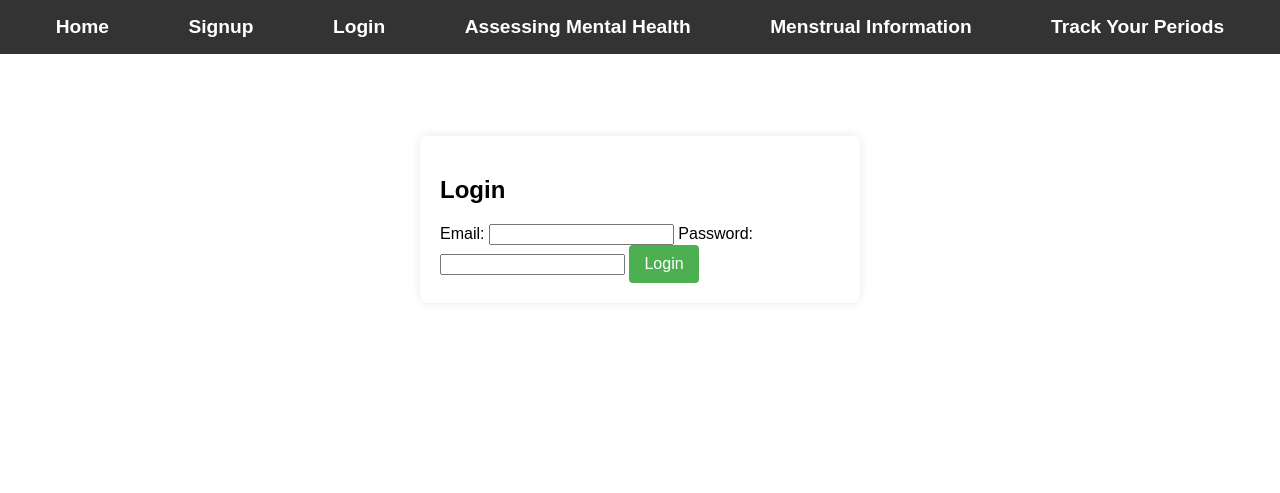
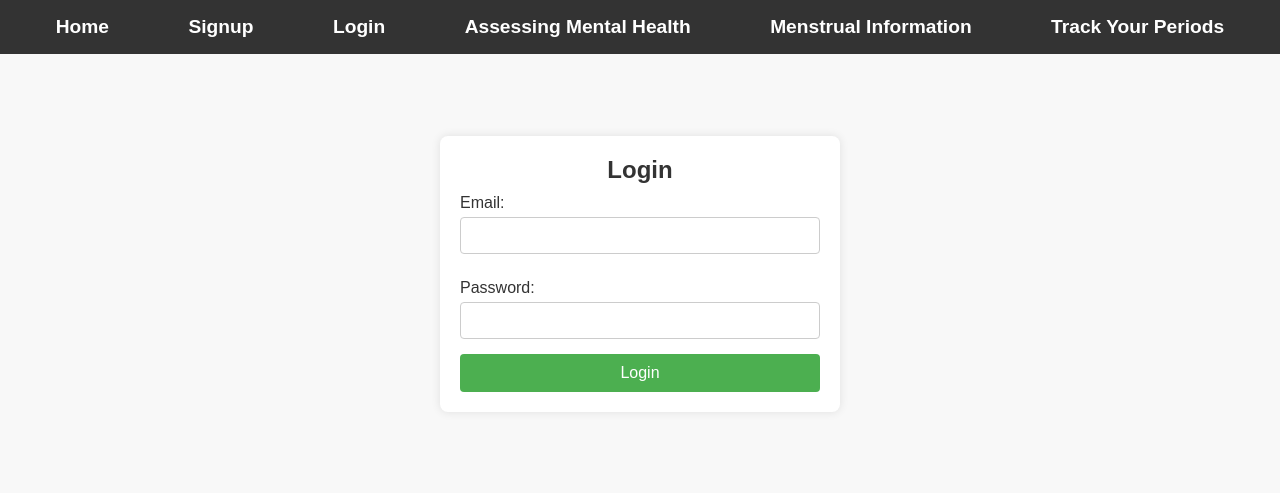
Before and after one commit to Ansumanbhujabal/MindFlow_SIH, a Flask app: page /login in a window 1280 px wide. Shown: the top 493 px of the page. Run offline with Flask 3, Linux system fonts and the light colour scheme.

Commit message:
folder add

```diff
--- /dev/null
+++ b/static/base.css
@@ -0,0 +1,53 @@
+/* Reset some default styles */
+* {
+  margin: 0;
+  padding: 0;
+  box-sizing: border-box;
+}
+
+body {
+  font-family: "Arial", sans-serif;
+  background-color: #f8f8f8;
+  margin: 0;
+}
+
+nav {
+  background-color: #333;
+  color: #fff;
+  padding: 1rem;
+}
+
+nav ul {
+  list-style: none;
+  padding: 0;
+  margin: 0;
+  display: flex;
+  justify-content: space-around;
+}
+
+nav a {
+  text-decoration: none;
+  color: #fff;
+  font-weight: bold;
+  font-size: 1.2rem;
+  transition: color 0.3s ease-in-out;
+}
+
+nav a:hover {
+  color: #ffcc00;
+}
+
+.content {
+  padding: 2rem;
+}
+
+.home {
+  text-align: center;
+  padding: 20px;
+  background-color: #fff;
+  box-shadow: 0 0 10px rgba(0, 0, 0, 0.1);
+  margin: 20px;
+  border-radius: 8px;
+}
+
+/* Add more styles as needed */
--- /dev/null
+++ b/static/login.css
@@ -0,0 +1,46 @@
+/* styles.css */
+
+.login-form {
+  max-width: 400px;
+  margin: 50px auto;
+  padding: 20px;
+  background-color: #fff;
+  box-shadow: 0 0 10px rgba(0, 0, 0, 0.1);
+  border-radius: 8px;
+}
+
+.login-form h2 {
+  text-align: center;
+  color: #333;
+}
+
+.login-form label {
+  display: block;
+  margin-top: 10px;
+  color: #333;
+}
+
+.login-form input {
+  width: 100%;
+  padding: 10px;
+  margin-top: 5px;
+  margin-bottom: 15px;
+  box-sizing: border-box;
+  border: 1px solid #ccc;
+  border-radius: 4px;
+}
+
+.login-form button {
+  background-color: #4caf50;
+  color: #fff;
+  padding: 10px 15px;
+  border: none;
+  border-radius: 4px;
+  cursor: pointer;
+  font-size: 16px;
+  width: 100%;
+}
+
+.login-form button:hover {
+  background-color: #45a049;
+}
--- a/templates/base.html
+++ b/templates/base.html
@@ -5,45 +5,17 @@
     <meta http-equiv="X-UA-Compatible" content="IE=edge" />
     <meta name="viewport" content="width=device-width, initial-scale=1.0" />
     <title>{% block title %}User Input Form{% endblock %}</title>
-    <style>
-      body {
-        font-family: "Arial", sans-serif;
-        margin: 0;
-        padding: 0;
-        box-sizing: border-box;
-      }
 
-      nav {
-        background-color: #333;
-        color: #fff;
-        padding: 1rem;
-      }
+    <!-- Link to the external CSS file -->
+    <link
+      rel="stylesheet"
+      type="text/css"
+      rel="stylesheet"
+      type="text/css"
+      href="/static/base.css"
+    />
 
-      nav ul {
-        list-style: none;
-        padding: 0;
-        margin: 0;
-        display: flex;
-        justify-content: space-around;
-      }
-
-      nav a {
-        text-decoration: none;
-        color: #fff;
-        font-weight: bold;
-        font-size: 1.2rem;
-      }
-
-      .content {
-        padding: 2rem;
-      }
-
-      .home {
-        text-align: center;
-        padding: 20px;
-        background-color: #f0f0f0;
-      }
-    </style>
+    <!-- Your inline CSS styles -->
   </head>
   <body>
     <nav>
--- a/templates/login.html
+++ b/templates/login.html
@@ -1,17 +1,6 @@
 {% extends "base.html" %} {% block title %} Login {% endblock %} {% block
 content %}
-<form
-  action="{{ url_for('login') }}"
-  method="post"
-  style="
-    max-width: 400px;
-    margin: 50px auto;
-    padding: 20px;
-    background-color: #fff;
-    box-shadow: 0 0 10px rgba(0, 0, 0, 0.1);
-    border-radius: 8px;
-  "
->
+<form action="{{ url_for('login') }}" method="post" class="login-form">
   <h2>Login</h2>
 
   <label for="email">Email:</label>
@@ -20,19 +9,15 @@ content %}
   <label for="password">Password:</label>
   <input type="password" id="password" name="password" required />
 
-  <button
-    type="submit"
-    style="
-      background-color: #4caf50;
-      color: #fff;
-      padding: 10px 15px;
-      border: none;
-      border-radius: 4px;
-      cursor: pointer;
-      font-size: 16px;
-    "
-  >
-    Login
-  </button>
+  <button type="submit">Login</button>
 </form>
+
+<!-- Import the CSS file -->
+<link
+  rel="stylesheet"
+  type="text/css"
+  rel="stylesheet"
+  type="text/css"
+  href="/static/login.css"
+/>
 {% endblock %}
```
Also changed, not shown: static/signup.css (added, +42 -0 lines), templates/home.html (+1 -92 lines), templates/signup.html (+12 -28 lines), templates/styles.css (deleted, +0 -16 lines), static/home.css (added), static/menstrual_info.css (added), static/mental_health.css (added), static/result.css (added), static/track_periods.css (added).
